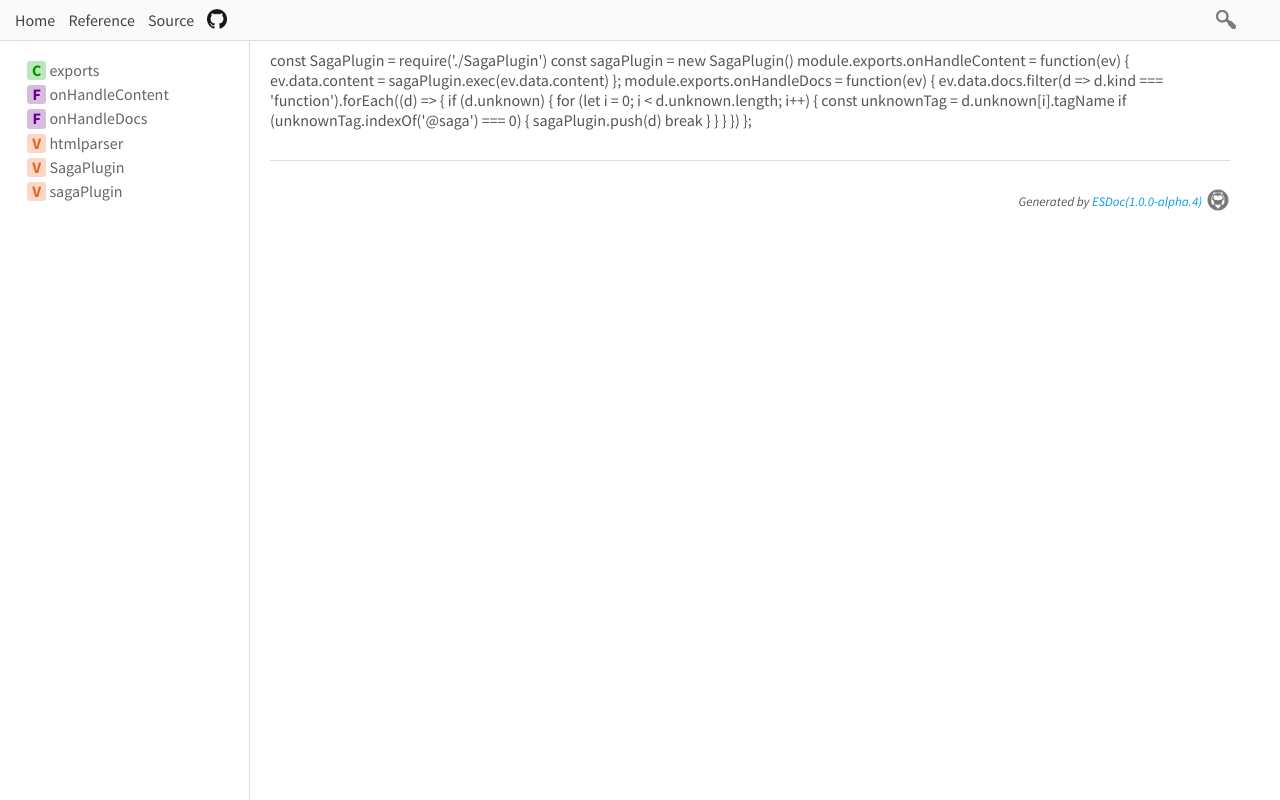
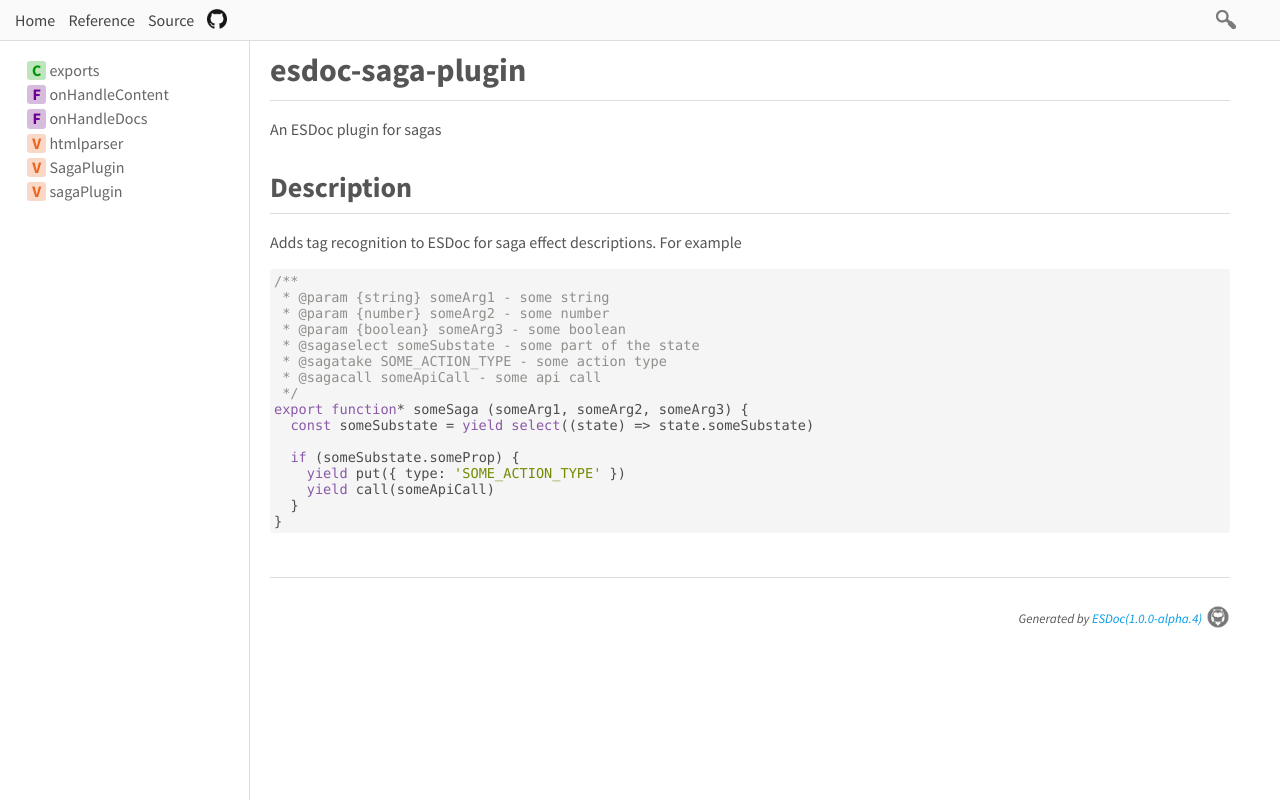
Before and after one commit to angelbeltran/esdoc-saga-plugin, a website: page docs/index.html in a window 1280 px wide. Drawn offline with Linux system fonts and the light colour scheme.

Commit message:
make README.md homepage

```diff
--- a/docs/index.html
+++ b/docs/index.html
@@ -39,28 +39,27 @@
 </div>
 </nav>
 
-<div class="content" data-ice="content"><div data-ice="index" class="github-markdown">const SagaPlugin = require(&apos;./SagaPlugin&apos;)
+<div class="content" data-ice="content"><div data-ice="index" class="github-markdown"><h1 id="esdoc-saga-plugin">esdoc-saga-plugin</h1>
+<p>An ESDoc plugin for sagas</p>
+<h2 id="description">Description</h2>
+<p>Adds tag recognition to ESDoc for saga effect descriptions. For example</p>
+<pre><code class="lang-javascript"><code class="source-code prettyprint">/**
+ * @param {string} someArg1 - some string
+ * @param {number} someArg2 - some number
+ * @param {boolean} someArg3 - some boolean
+ * @sagaselect someSubstate - some part of the state
+ * @sagatake SOME_ACTION_TYPE - some action type
+ * @sagacall someApiCall - some api call
+ */
+export function* someSaga (someArg1, someArg2, someArg3) {
+  const someSubstate = yield select((state) =&gt; state.someSubstate)
 
-
-const sagaPlugin = new SagaPlugin()
-
-module.exports.onHandleContent = function(ev) {
-  ev.data.content = sagaPlugin.exec(ev.data.content)
-};
-
-module.exports.onHandleDocs = function(ev) {
-  ev.data.docs.filter(d =&gt; d.kind === &apos;function&apos;).forEach((d) =&gt; {
-    if (d.unknown) {
-      for (let i = 0; i &lt; d.unknown.length; i++) {
-        const unknownTag = d.unknown[i].tagName
-        if (unknownTag.indexOf(&apos;@saga&apos;) === 0) {
-          sagaPlugin.push(d)
-          break
-        }
-      }
-    }
-  })
-};
+  if (someSubstate.someProp) {
+    yield put({ type: &apos;SOME_ACTION_TYPE&apos; })
+    yield call(someApiCall)
+  }
+}</code>
+</code></pre>
 </div>
 </div>
 
```
Also changed, not shown: docs/index.json (+3 -3 lines), .esdoc.json.
